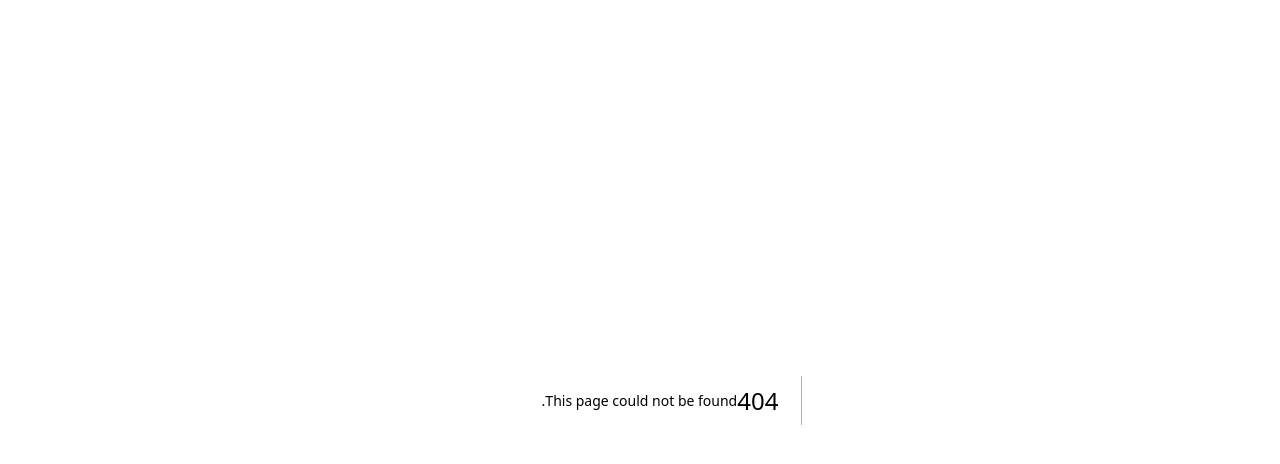
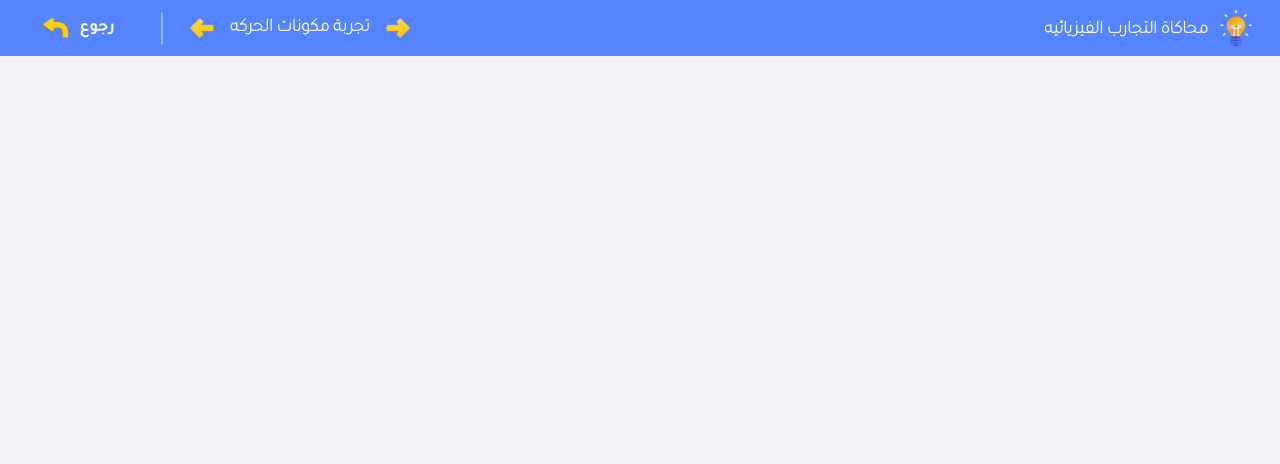
Before and after one commit to 0xYahia/physics-experiments-simulation, a Next.js app: page /movement in a window 1280 px wide. Before the commit this address had no page. Shown: the top 464 px of the page. Built offline with nearby package versions, Linux system fonts and the light colour scheme.

Commit message:
add header

```diff
--- /dev/null
+++ b/app/movement/page.tsx
@@ -0,0 +1,38 @@
+'use client'
+import Image from "next/image"
+import Link from "next/link"
+import { useState } from "react"
+
+export default function Movement() {
+  const [isLeaveBack, setIsLeaveBack] = useState(true)
+  console.log('yahia')
+  return (
+    <>
+    {/* Header */}
+      <div className="header flex justify-between items-center fixed z-50 top-0 left-0 px-6 text-white w-full h-[56px] py-2 bg-[#5484FF]">
+        <div className='flex items-center gap-2'>
+          <Image src='/assets/image1.png' alt="image1" width={40} height={40} />
+          <div className='font-bold text-[18px] mt-[5px]'>محاكاة التجارب الفيزيائيه</div>
+        </div>
+        <div className='headerLeft flex items-center'>
+          <div className='flex items-center px-3 py-2 gap-4'>
+            <Image src='/assets/forward.png' alt="image1" width={24} height={24} />
+            <p className='text-white font-extrabold text-[18px]'>تجربة مكونات الحركه</p>
+            <Image src='/assets/backward.png' alt="image1" width={24} height={24} />
+          </div>
+          <hr className='bg-[##ffffff54] w-[32px] h-[1px] rotate-90' />
+          <div className='pr-4 pl-2'>
+            <Link href={'/'} className='flex items-center  gap-2' onMouseLeave={() => setIsLeaveBack(true)} onMouseOver={() => setIsLeaveBack(false)}>
+              {
+                isLeaveBack ? <Image src='/assets/backDefault.png' alt="image1" width={98} height={98} /> :
+                  <Image src='/assets/backHover.png' alt="image1" width={98} height={98} />
+              }
+
+            </Link>
+          </div>
+        </div>
+      </div>
+      {/* Content */}
+    </>
+  )
+}
--- a/app/page.tsx
+++ b/app/page.tsx
@@ -28,22 +28,24 @@ export default function Test(){
                     </div>
                 </div>
             </Link>
+            <Link href={'./movement'}>
                 <div className='w-[363px] flex justify-center flex-col rounded-2xl'>
                     <div className='flex justify-center'>
                         <Image src='/assets/test2.jpeg' alt="image1" width={363} height={363} className='w-full rounded-t-lg' />
                     </div>
                     <div className='bg-white p-6 flex items-center gap-[18px] rounded-b-lg	'>
                         <div className='w-[35px] h-[35px] rounded-full bg-[#EDEDED]'></div>
-                    <p className="text-[24px] mt-2 text-black font-bold p2">تجربة العدسات</p>
+                        <p className="text-[24px] mt-2 text-black font-bold p2">تجربة مكونات الحركه</p>
                     </div>
                 </div>
+            </Link>
             <div className='w-[363px] flex justify-center flex-col rounded-2xl'>
                 <div className='flex justify-center'>
                     <Image src='/assets/test2.jpeg' alt="image1" width={363} height={363} className='w-full rounded-t-lg' />
                 </div>
                 <div className='bg-white p-6 flex items-center gap-[18px] rounded-b-lg'>
                     <div className='w-[35px] h-[35px] rounded-full bg-[#EDEDED]'></div>
-                    <p className="text-[24px] mt-2 text-black font-bold">تجربة مكونات الحركه</p>
+                    <p className="text-[24px] mt-2 text-black font-bold">تجربة العدسات</p>
                 </div>
             </div>
         </div>
--- a/app/weight/Draggable.tsx
+++ b/app/weight/Draggable.tsx
@@ -12,13 +12,10 @@ export default function Draggable(props:any) {
   var className = props.className
   var transition = props.transition
 
-  console.log({props})
 
   var style: any = {
-    // transform:  `translateX(-500px)`,
      position: "relative",
 
-    // right:props.trasnform?.Y ?? "0px",
      zIndex: 40,
      opacity: isDragging ? 0 : 1,
      transformOrigin: '0 0',
@@ -33,8 +30,6 @@ export default function Draggable(props:any) {
     style.top = props.transform.y
   }
 
-    console.log(style)
-
   return (
     <div ref={setNodeRef} className={className} style={style}  {...listeners} {...attributes} >
       {props.children}
--- a/app/weight/page.tsx
+++ b/app/weight/page.tsx
@@ -24,7 +24,6 @@ export default function Test() {
 
     const [contentIndex, setContentIndex] = useState(0);
     const [test, setTest] = useState(0);
-    const [isDropped, setIsDropped] = useState(false);
     const [activeBallId, setActiveBallId] = useState(null);
     const [overBallId, setOverBallId] = useState(null);
     const [translateX, setTranslateX] = useState('0px');
@@ -58,7 +57,6 @@ export default function Test() {
     }
 
     const dropBall = () => {
-        console.log(balls)
         setBalls((balls) => balls.map((ball:any) => {
             if (ball.name === ball.activity) {
                 return { ...ball, y: '80%' }
@@ -92,8 +90,6 @@ export default function Test() {
                         <hr className='bg-[##ffffff54] w-[32px] h-[1px] rotate-90' />
                         <div className='pr-4 pl-2'>
                             <Link href={'/'} className='flex items-center  gap-2' onMouseLeave={() => setIsLeaveBack(true)} onMouseOver={() => setIsLeaveBack(false)}>
-                                {/* <span className='text-white font-bold text-[18px]'>رجوع</span>
-                                <Image src='/assets/backBtn.png' alt="image1" width={34} height={34} /> */}
                                 {
                                     isLeaveBack ? <Image src='/assets/backDefault.png' alt="image1" width={98} height={98} /> :
                                     <Image src='/assets/backHover.png' alt="image1" width={98} height={98} />
@@ -147,7 +143,6 @@ export default function Test() {
                                     <Image src={plant.src} alt={plant.name} width={381} height={704} className={(plant.name == 'mars' ? `rounded-r-lg` : plant.name == 'earth' ? 'rounded-l-lg' : '')} />
                                     {balls.filter((ball) => ball.container === plant.name).map((ball) => {
                                         var myOverBallId;
-                                        console.log('ssss')
                                         if (ball.name === ball.activity) {
                                             myOverBallId = ball.container
                                         }
@@ -193,9 +188,8 @@ export default function Test() {
     }
 
     function onDragEnd(event: any ) {
-        console.log(event)
         const { active, over, delta, activatorEvent   } = event;
-        const {clientX, clientY , target: {x, y}} = activatorEvent
+        const {target: {x, y}} = activatorEvent
 
         setTop('10%')
 
```
Lines whose indentation alone changed are shown as unchanged.
